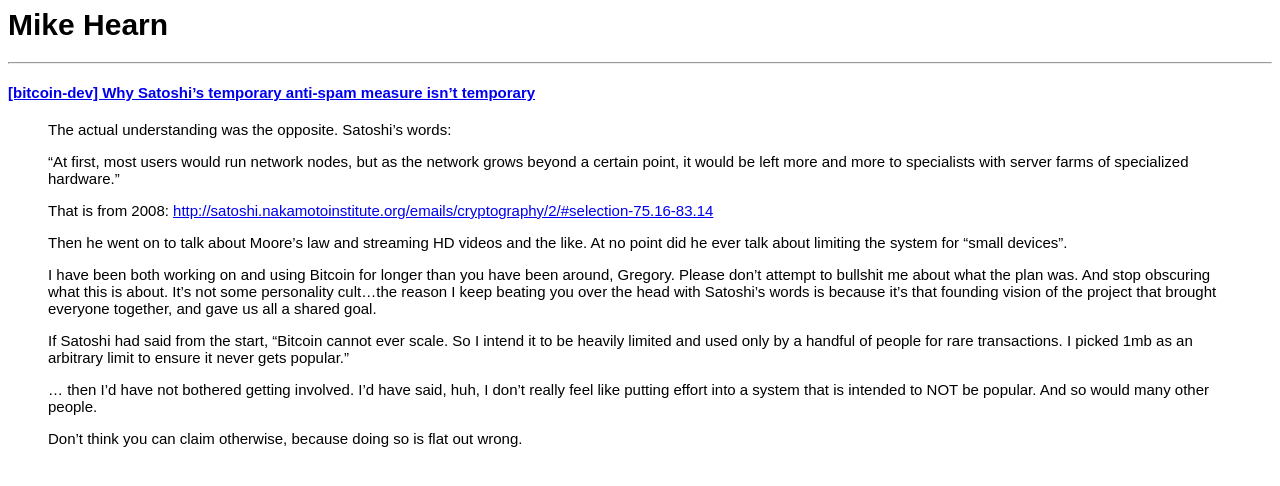
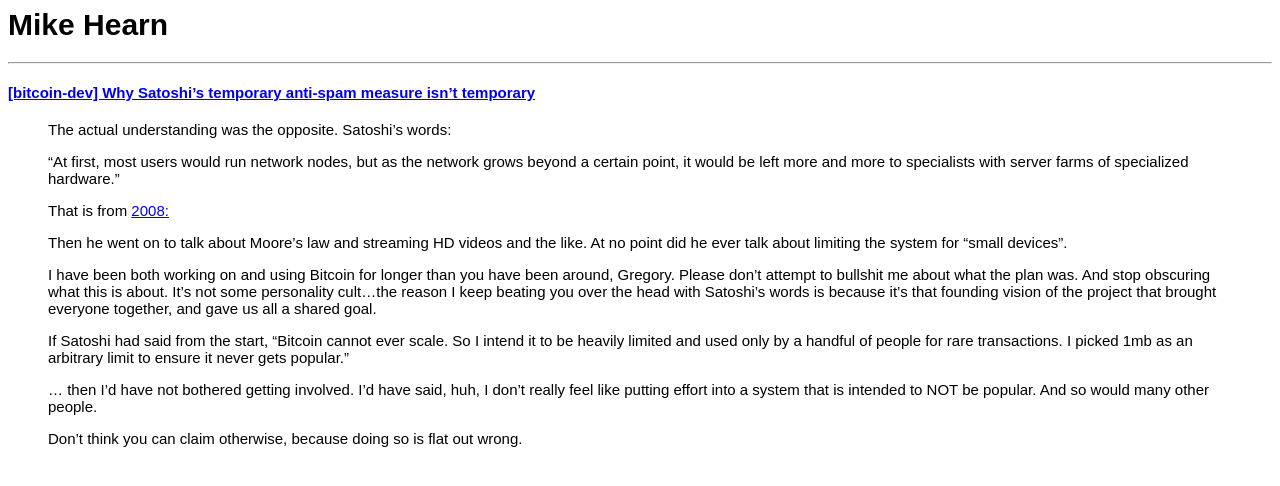
Before and after one commit to derykmakgill/website, a Jekyll site: the page built from _research/mike-hearn.md, in a window 1280 px wide. Shown: the top 486 px of the page. Built offline with Jekyll 4.4.1, drawn with Linux system fonts in a browser that asks for light colours; some of the changed lines change nothing that is shown.

Commit message:
Update mike-hearn.md

```diff
--- a/_research/mike-hearn.md
+++ b/_research/mike-hearn.md
@@ -12,7 +12,7 @@
 beyond a certain point, it would be left more and more to specialists with
 server farms of specialized hardware."
 >
->That is from 2008: [http://satoshi.nakamotoinstitute.org/emails/cryptography/2/#selection-75.16-83.14](http://satoshi.nakamotoinstitute.org/emails/cryptography/2/#selection-75.16-83.14)
+>That is from [2008:](http://satoshi.nakamotoinstitute.org/emails/cryptography/2/#selection-75.16-83.14)
 >
 >Then he went on to talk about Moore's law and streaming HD videos and the
 like. At no point did he ever talk about limiting the system for "small
```
